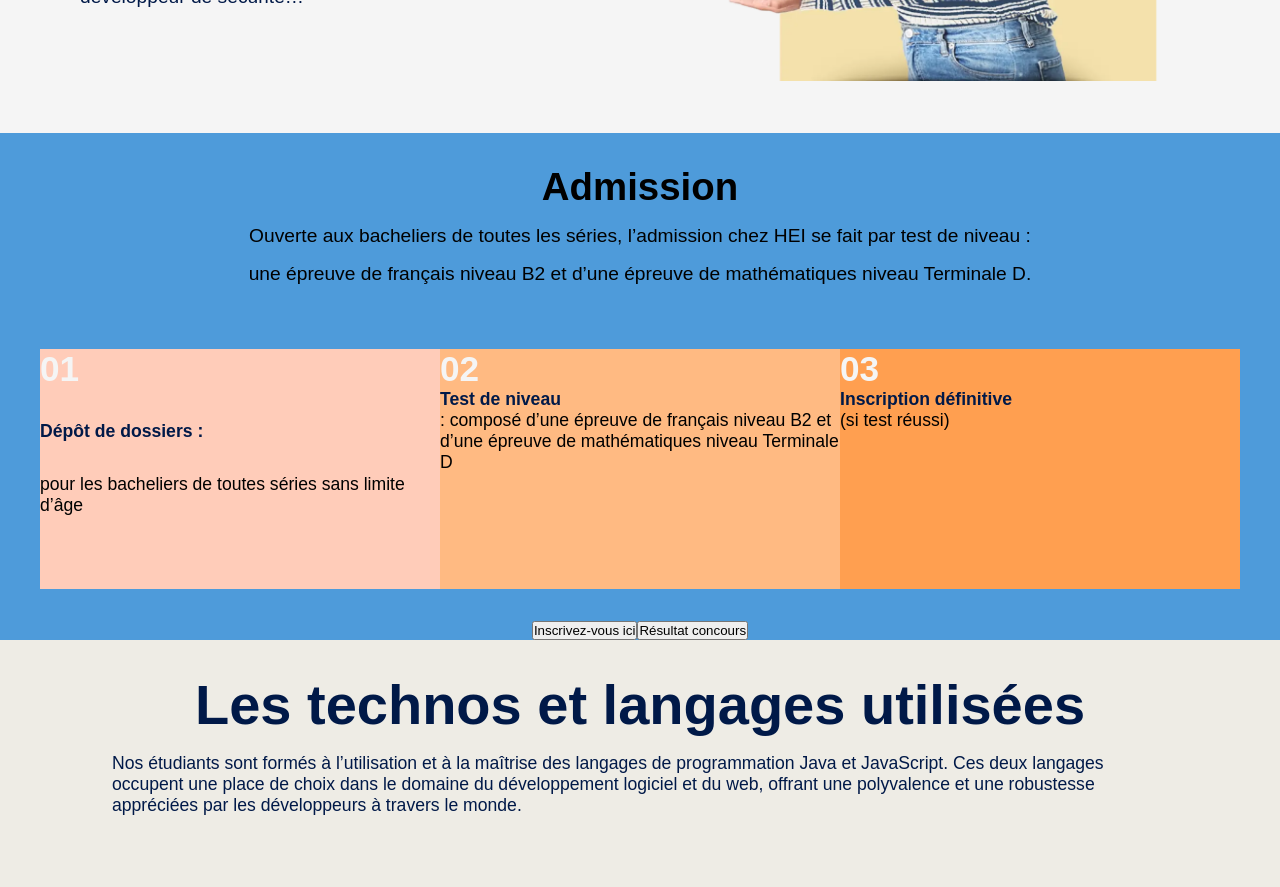
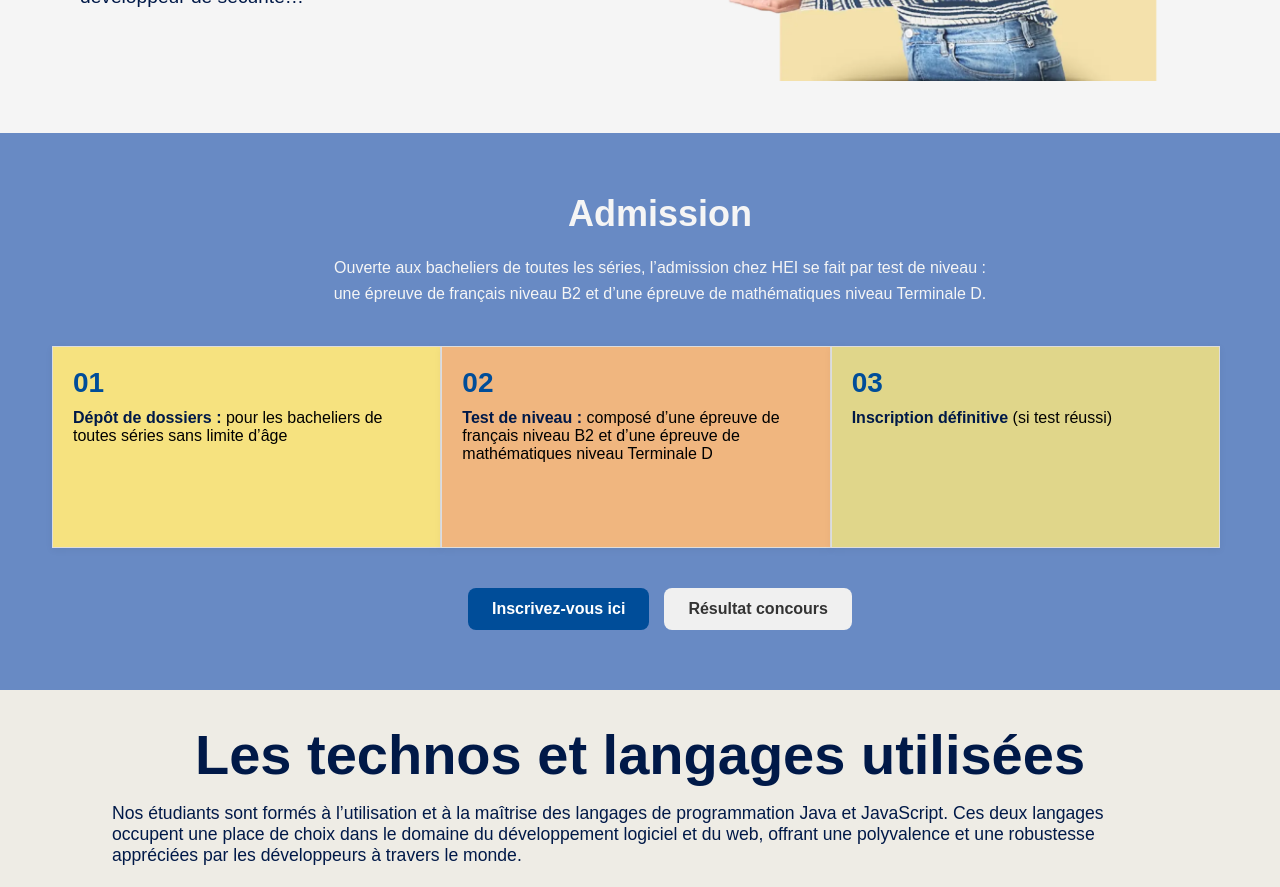
Before and after one commit to Bradon614/HEI_page, a React (Vite) app: page / in a window 1280 px wide. Shown: the part 2980-3867 px from the top of the page. Built offline with nearby package versions, Linux system fonts and the light colour scheme.

Commit message:
Modification du css du admission

```diff
--- a/index.html
+++ b/index.html
@@ -2,7 +2,8 @@
 <html lang="en">
   <head>
     <meta charset="UTF-8" />
-    <link rel="icon" type="image/svg+xml" href="image/cropped-Logo-e1662790239183.png" />
+    <link rel="icon" type="image/svg+xml" href="/src/image/cropped-Logo-e1662790239183.png" />
+    <link href="https://fonts.googleapis.com/css2?family=Inter&family=Playfair+Display:wght@400;700&display=swap" rel="stylesheet">
     <meta name="viewport" content="width=device-width, initial-scale=1.0" />
     <title>Accueil-HEI | Haute Ecole d'Informatique Madagascar </title>
   </head>
--- a/src/components/admission.jsx
+++ b/src/components/admission.jsx
@@ -1,35 +1,37 @@
-export default function Admission () {
-    return <>
-        <div className="admission-containt">
-            <div className="admission-txt">
+export default function Admission() {
+  return (
+    <div className="admission-container">
+      <div className="admission-header">
         <h1>Admission</h1>
-
-                <p>Ouverte aux bacheliers de toutes les séries, l’admission chez HEI se fait par test de niveau :</p>
-
-                <p>une épreuve de français niveau B2 et d’une épreuve de mathématiques niveau Terminale D. </p>
+        <p>
+          Ouverte aux bacheliers de toutes les séries, l’admission chez HEI se
+          fait par test de niveau :
+        </p>
+        <p>
+          une épreuve de français niveau B2 et d’une épreuve de mathématiques
+          niveau Terminale D.
+        </p>
       </div>
 
-            <div className="admission-table">
-                <div className="first">
-                    <h1>01</h1>
-                    <span>Dépôt de dossiers : </span>pour les bacheliers de toutes séries sans limite d’âge
+      <div className="admission-steps">
+        <div className="step-box" style={{ backgroundColor: '#F6E27F' }}>
+          <h2>01</h2>
+          <span>Dépôt de dossiers :</span> pour les bacheliers de toutes séries sans limite d’âge
         </div>
-
-                <div className="second">
-                    <h1>02</h1>
-                    <span>Test de niveau</span>: composé d’une épreuve de français niveau B2 et d’une épreuve de mathématiques niveau Terminale D
+        <div className="step-box" style={{ backgroundColor: '#F0B67F' }}>
+          <h2>02</h2>
+          <span>Test de niveau :</span> composé d’une épreuve de français niveau B2 et d’une épreuve de mathématiques niveau Terminale D
         </div>
-
-                <div className="third">
-                    <h1>03</h1>
+        <div className="step-box" style={{ backgroundColor: '#E0D68A' }}>
+          <h2>03</h2>
           <span>Inscription définitive</span> (si test réussi)
         </div>
       </div>
 
-            <div className="admission-button">
-                <button>Inscrivez-vous ici</button>
-                <button>Résultat concours</button>
+      <div className="admission-buttons">
+        <button className="btn primary">Inscrivez-vous ici</button>
+        <button className="btn secondary">Résultat concours</button>
       </div>
     </div>
-    </>
+  );
 }
--- a/src/index.css
+++ b/src/index.css
@@ -144,7 +144,7 @@ li{
 /* Section Team */
 .team {
   height: 42rem;
-  background-color: rgb(78, 155, 218);
+  background-color: #688ac4;
 }
 .intro {
   display: flex;
@@ -217,58 +217,109 @@ li{
 }
 
 /* Section admission */
-.admission-containt {
-  background-color: rgb(78, 155, 218);
+.admission-container {
+  width: 100%;
+  margin: 0 auto;
+  padding: 60px 20px;
+  background-color: #688ac4;
+  font-family: 'Arial', sans-serif;
+}
+
+.admission-header {
+  text-align: center;
+  margin-bottom: 40px;
+}
+
+.admission-header h1 {
+  font-size: 36px;
+  color: whitesmoke;
+  margin-bottom: 20px;
+}
+
+.admission-header p {
+  color: whitesmoke;
+  font-size: 16px;
+  line-height: 1.6;
+}
+
+.admission-steps {
   display: flex;
   flex-direction: column;
+  margin-bottom: 40px;
+  padding: 0rem 5rem 0rem 2rem;
+}
+
+@media (min-width: 768px) {
+  .admission-steps {
+    flex-direction: row;
+    justify-content: space-between;
+  }
+}
+
+.step-box {
+  height: 10rem;
+  flex: 1;
+  border: 1px solid #ddd;
+  padding: 20px;
+  box-shadow: 0 2px 8px rgba(0, 0, 0, 0.05);
+  transition: box-shadow 0.3s ease;
+}
+
+.step-box:hover {
+  box-shadow: 0 4px 12px rgba(0, 0, 0, 0.1);
+}
+
+.step-box h2 {
+  font-size: 28px;
+  color: #004d99;
+  margin-bottom: 10px;
+}
+
+.step-box span {
+  font-weight: bold;
+  color: #001948;
+}
+
+.admission-buttons {
+  display: flex;
+  flex-direction: column;
+  gap: 15px;
   align-items: center;
 }
 
-.admission-txt {
-  display: flex;
-  flex-direction: column;
-  align-items: center;
-  gap: 16px;
-  padding: 2rem 2rem 2rem 2rem;
-  font-size: 1.2rem;
+@media (min-width: 600px) {
+  .admission-buttons {
+    flex-direction: row;
+    justify-content: center;
+  }
 }
 
-.admission-table {
-  display: flex;
-  align-items: center;
-  padding: 2rem 5rem 2rem 5rem;
-  font-size: 1.1rem;
+.btn {
+  padding: 12px 24px;
+  border-radius: 8px;
+  font-weight: 600;
+  cursor: pointer;
+  font-size: 16px;
+  transition: background-color 0.3s ease;
+  border: none;
 }
 
-.admission-table .first {
-  background-color: rgb(255, 204, 185);
-  display: flex;
-  flex-direction: column;
-  gap: 2rem;
-  width: 25rem;
-  height: 15rem;
+.btn.primary {
+  background-color: #004d99;
+  color: white;
 }
 
-.admission-table .second {
-  background-color: rgb(255, 186, 130);
-  width: 25rem;
-  height: 15rem;
+.btn.primary:hover {
+  background-color: #003366;
 }
 
-.admission-table .third {
-  background-color: rgb(255, 159, 80);
-  width: 25rem;
-  height: 15rem;
+.btn.secondary {
+  background-color: #f0f0f0;
+  color: #333;
 }
 
-.admission-table span {
-  display: block;
-  color: #001948;
-  font-weight: bolder;
-}
-
-.admission-table h1 {
-  color: whitesmoke;
+.btn.secondary:hover {
+  background-color: #d9d9d9;
 }
 
 /* Section Techno */
```
Lines whose indentation alone changed are shown as unchanged.
